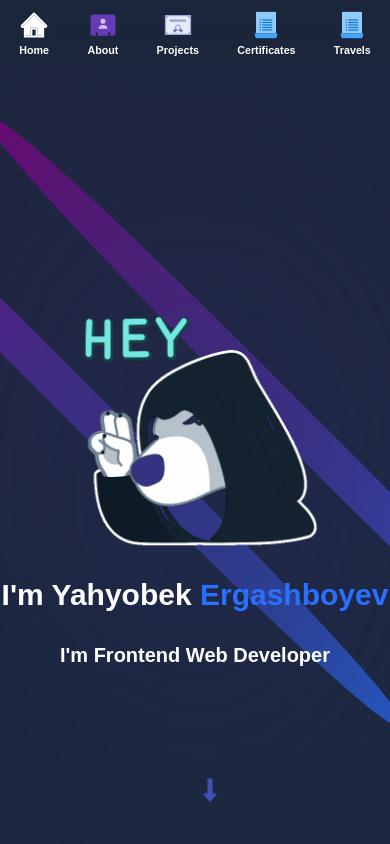
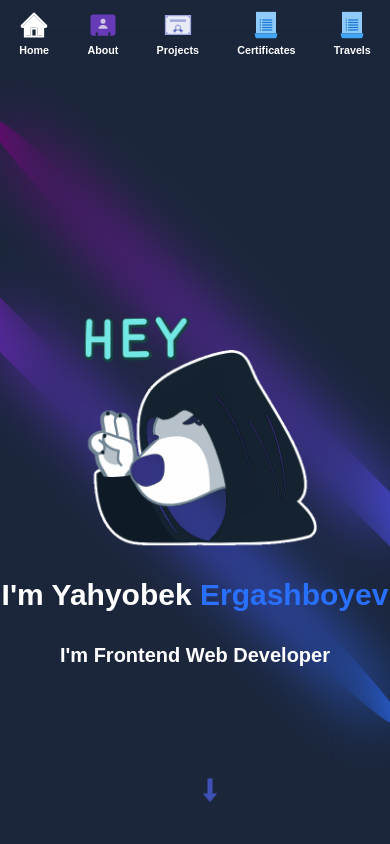
Before and after one commit to Yahyobek-12/posrtfolio, a React (Create React App) app: page / in a window 390 px wide. Shown: the top 844 px of the page. Built offline with nearby package versions, Linux system fonts and the light colour scheme.

Commit message:
new-codes

```diff
--- a/src/components/Home/Home.css
+++ b/src/components/Home/Home.css
@@ -29,8 +29,8 @@
     height: 100vh;
     display: flex;
     align-items: center;
+    justify-content: center;
     backdrop-filter: blur(180px);
-    justify-content: center;
 }
 
 .hi {
@@ -99,7 +99,7 @@
     left: 0;
     z-index: 10;
     width: 100%;
-    height: 50vh;
+    height: 70vh;
     padding: 20px 20px;
     position: absolute;
     background: #2b2d42;
@@ -196,6 +196,10 @@ footer {
 
 @media only screen and (max-width: 660px) {
 
+    .container {
+        backdrop-filter: blur(30px);
+    }
+
     .myself {
         height: 30vh;
     }
@@ -209,7 +213,7 @@ footer {
     }
 
     .remove {
-        display: initialf;
+        display: initial;
     }
 
 }
```
